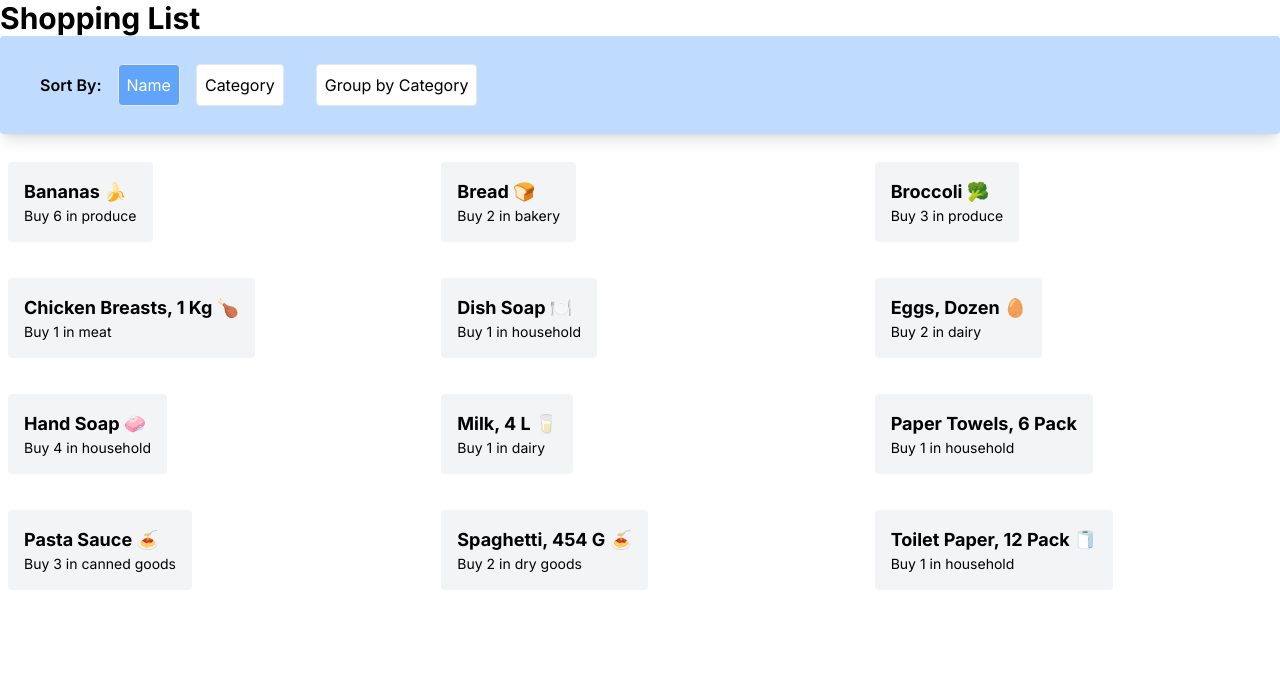
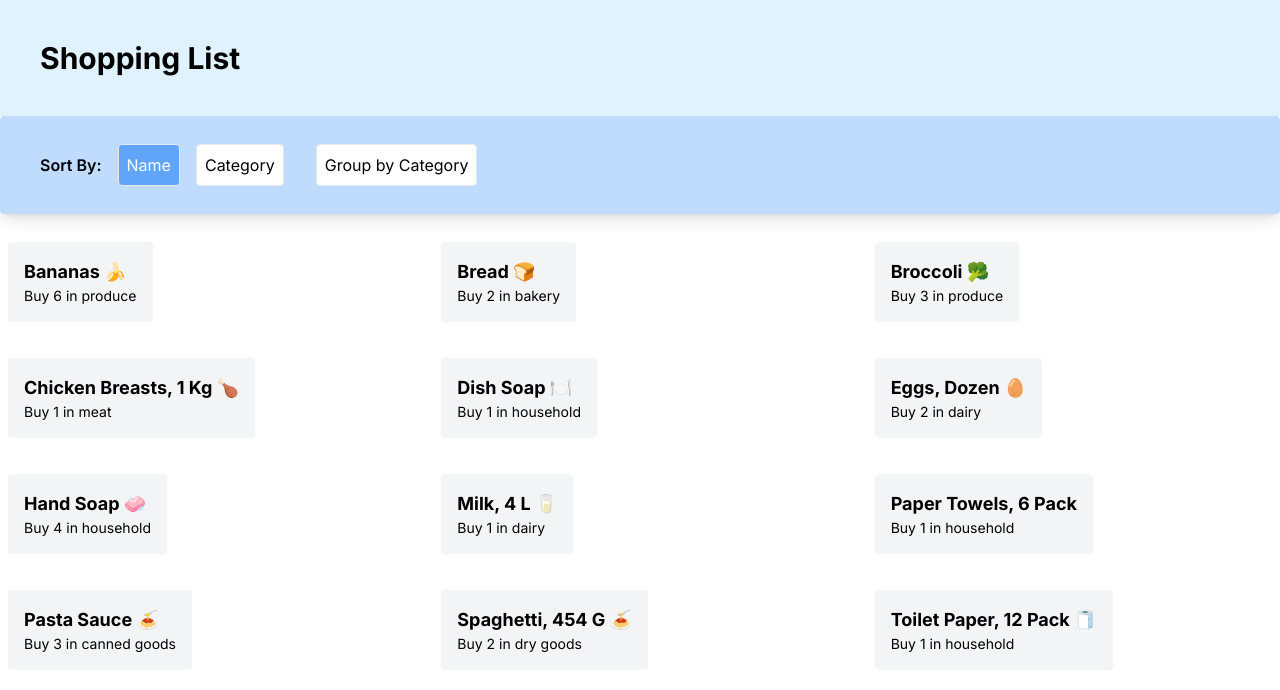
Before and after one commit to kksimons/cprg306-assignments, a Next.js app: page /week-5 in a window 1280 px wide. Shown: the top 690 px of the page. Built offline with nearby package versions, Linux system fonts and the light colour scheme.

Commit message:
title styling

```diff
--- a/app/week-5/page.js
+++ b/app/week-5/page.js
@@ -3,7 +3,7 @@ import ItemList from "./item-list.js";
 export default function Page() {
   return (
     <main>
-      <h1 className="text-3xl font-bold">Shopping List</h1>
+      <h1 className="text-3xl font-bold bg-sky-100 p-10">Shopping List</h1>
       <ItemList />
     </main>
   );
```
